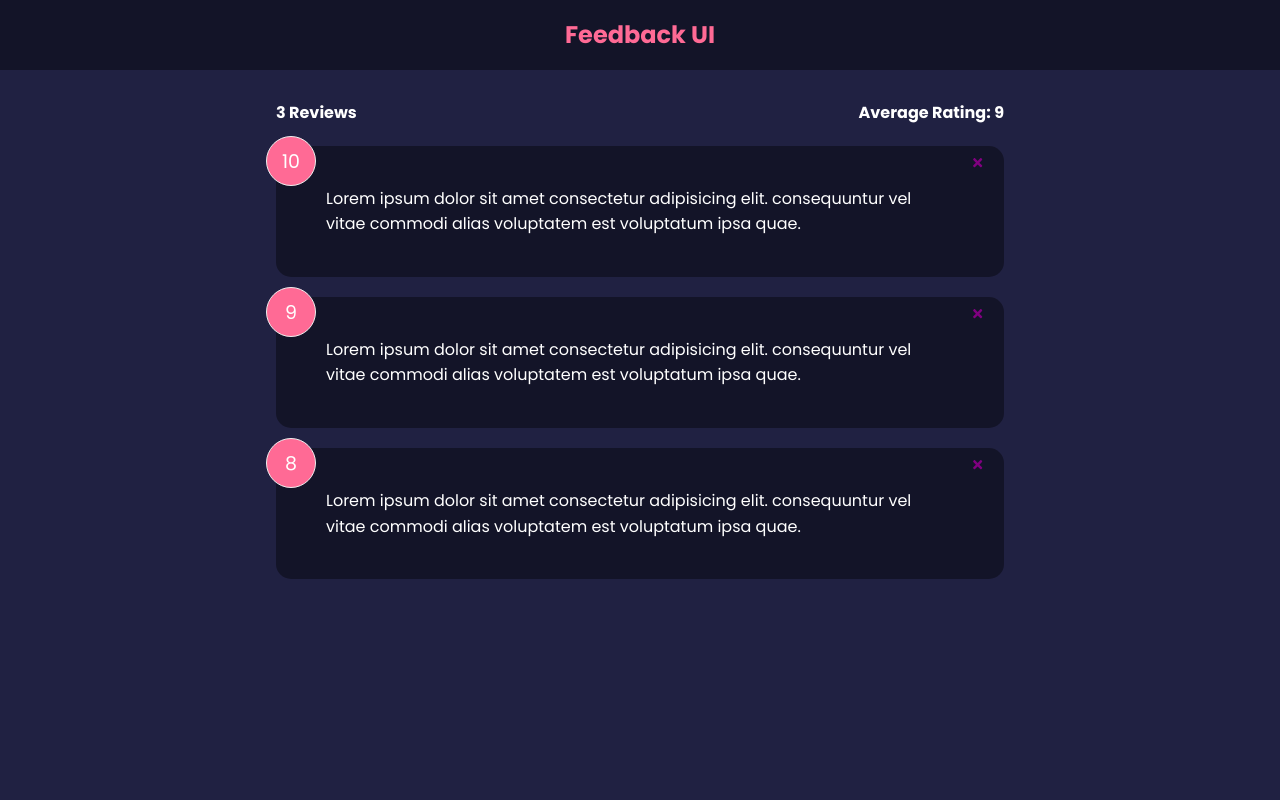
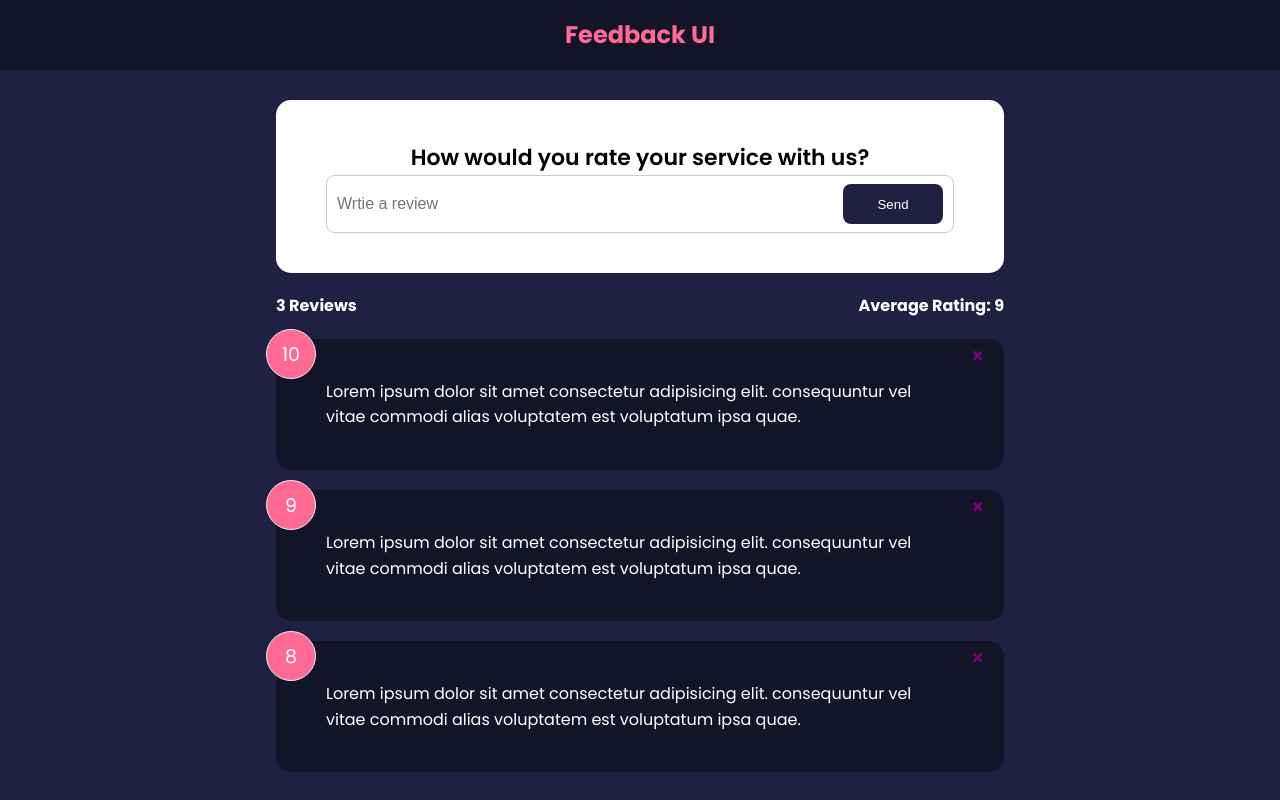
Before and after one commit to esphoenixc/Feedback-App, a React (Create React App) app: page / in a window 1280 px wide. Built offline with nearby package versions, Linux system fonts and the light colour scheme.

Commit message:
[ADD] Custom Button created with defaultProp

```diff
--- a/src/App.js
+++ b/src/App.js
@@ -4,6 +4,7 @@
 import FeedbackList from "./components/FeedbackList";
 import FeedbackData from "./data/FeedbackData";
 import FeedbackStats from "./components/FeedbackStats";
+import FeedbackForm from "./components/FeedbackForm";
 
 function App() {
   const [feedback, setFeedback] = useState(FeedbackData);
@@ -18,6 +19,7 @@
     <>
       <Header />
       <div className="container">
+        <FeedbackForm />
         <FeedbackStats feedback={feedback} />
         <FeedbackList feedback={feedback} handleDelete={deleteFeedback} />
       </div>
--- /dev/null
+++ b/src/components/FeedbackForm.jsx
@@ -0,0 +1,32 @@
+import React from "react";
+import { useState } from "react";
+import Card from "./shared/Card";
+import Button from "./shared/Button";
+
+function FeedbackForm() {
+  const [text, setText] = useState("");
+
+  const handleTextChange = (e) => {
+    setText(e.target.value);
+  };
+
+  return (
+    <Card>
+      <form>
+        <h2>How would you rate your service with us?</h2>
+        {/* @todo - rating select component*/}
+        <div className="input-group">
+          <input
+            onChange={handleTextChange}
+            type="text"
+            placeholder="Wrtie a review"
+            value={text}
+          ></input>
+          <Button type="submit">Send</Button>
+        </div>
+      </form>
+    </Card>
+  );
+}
+
+export default FeedbackForm;
--- /dev/null
+++ b/src/components/shared/Button.jsx
@@ -0,0 +1,25 @@
+import React from "react";
+import PropTypes from "prop-types";
+
+function Button({ children, version, type, isDisabled }) {
+  return (
+    <button type={type} disabled={isDisabled} className={`btn btn-${version}`}>
+      {children}
+    </button>
+  );
+}
+
+Button.defaultProps = {
+  version: "primary",
+  type: "button",
+  isDisabled: false,
+};
+
+Button.propTypes = {
+  children: PropTypes.node.isRequired,
+  version: PropTypes.string,
+  type: PropTypes.string,
+  isDisabled: PropTypes.bool,
+};
+
+export default Button;
```
